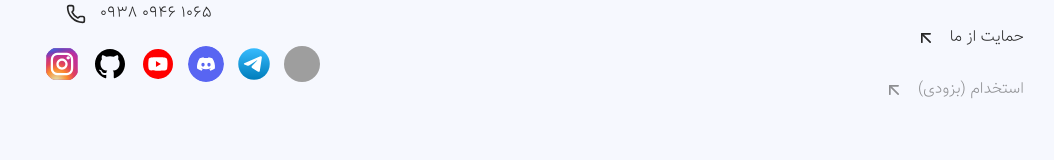
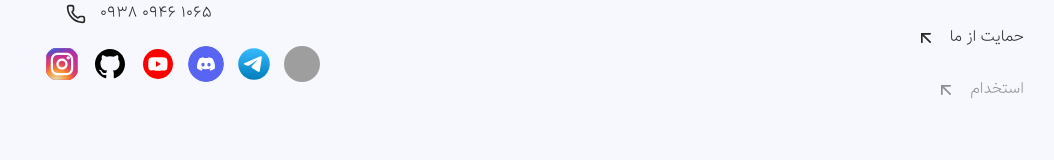
Before and after one commit to FarzadVav/next.js-portfolio, a Next.js app: page / in a window 1280 px wide. Shown: the part 3659-3819 px from the top of the page, without its empty margins (96-1150 px from the left). Built offline with nearby package versions, Linux system fonts and the light colour scheme; grey boxes are pictures that could not be loaded.

Commit message:
fix: footer

```diff
--- a/components/templates/Footer/Footer.tsx
+++ b/components/templates/Footer/Footer.tsx
@@ -46,12 +46,10 @@ const Footer = () => {
               </Link>
             </li>
             <li>
-              <Link href={""}>
-                <Button shape="ghost" disabled>
-                  <span>استخدام (بزودی)</span>
-                  <ArrowUpLeft className="compatible-icon-size" />
-                </Button>
-              </Link>
+              <Button shape="ghost" disabled>
+                <span>استخدام</span>
+                <ArrowUpLeft className="compatible-icon-size" />
+              </Button>
             </li>
           </ul>
           <ul className="space-y-3" dir="ltr">
```
